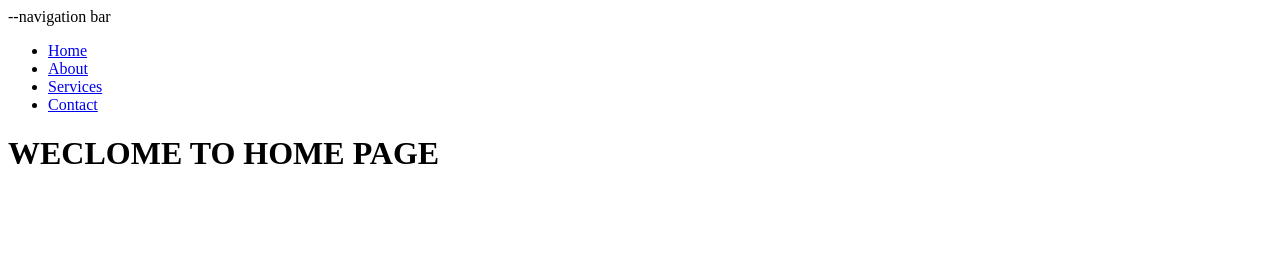
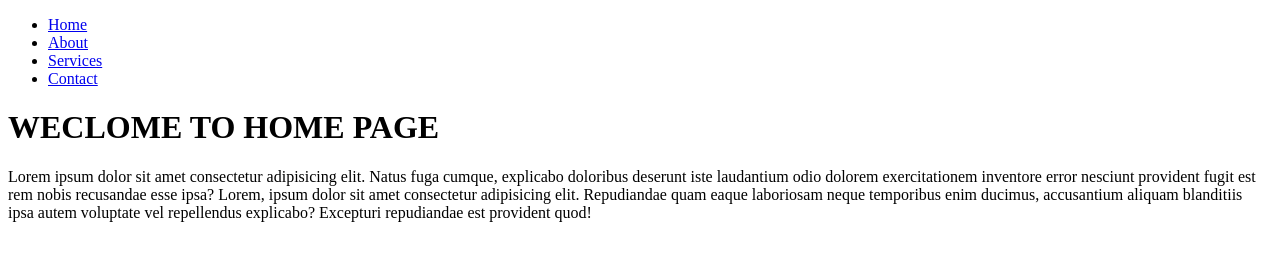
Before and after one commit to mnepalghopa/git-project, a website: page index.html in a window 1280 px wide. Drawn offline with Linux system fonts and the light colour scheme.

Commit message:
first commit

```diff
--- a/index.html
+++ b/index.html
@@ -1,13 +1,15 @@
 <!DOCTYPE html>
 <html lang="en">
+
 <head>
     <meta charset="UTF-8">
     <meta name="viewport" content="width=device-width, initial-scale=1.0">
     <title>Document</title>
 </head>
+
 <body>
     <header>
-    --navigation bar
+        <!--navigation bar-->
         <nav>
             <ul>
                 <li> <a href="/">Home</a> </li>
@@ -15,14 +17,26 @@
                 <li><a href="/services.html">Services</a></li>
                 <li><a href="/contact.html">Contact</a></li>
 
-
             </ul>
         </nav>
     </header>
     <main>
         <h1>WECLOME TO HOME PAGE</h1>
+        <!-- hero section-->
+        <section>
+            <p>
+                Lorem ipsum dolor sit amet consectetur adipisicing elit. Natus fuga cumque, explicabo doloribus deserunt
+                iste laudantium odio dolorem exercitationem inventore error nesciunt provident fugit est rem nobis
+                recusandae esse ipsa? Lorem, ipsum dolor sit amet consectetur adipisicing elit. Repudiandae quam eaque
+                laboriosam neque temporibus enim ducimus, accusantium aliquam blanditiis ipsa autem voluptate vel
+                repellendus explicabo? Excepturi repudiandae est provident quod!
+
+            </p>
+        </section>
+
     </main>
     <footer></footer>
 
 </body>
+
 </html>
```
Also changed, not shown: 1 other file. Lines whose indentation alone changed are shown as unchanged.
